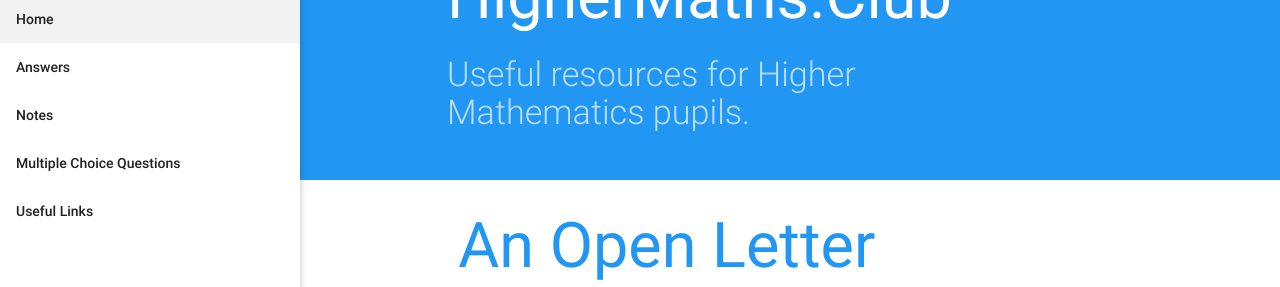
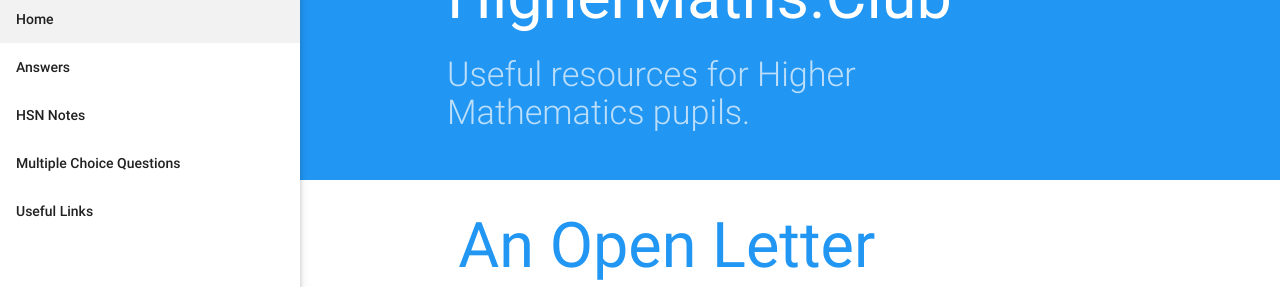
Before and after one commit to Harctona/MASecurity, a Jekyll site: the page built from index.html, in a window 1280 px wide. Shown: the part 149-436 px from the top of the page. Built offline with Jekyll 4.4.1, drawn with Linux system fonts in a browser that asks for light colours; nearby versions of some CDN libraries.

Commit message:
Update default.html

```diff
--- a/_layouts/default.html
+++ b/_layouts/default.html
@@ -51,13 +51,7 @@
         </li>
         <li class="no-padding">
           <ul class="collapsible collapsible-accordion">
-            <li class="bold"><a class="collapsible-header waves-effect waves-teal {% if page.subtitle == "notes" %}active{% endif %}">Notes</a>
-              <div class="collapsible-body">
-                <ul>
-                  <li class="bold"><a href="/notes/unit1">Unit 1</a></li>
-                  <!--li><a href="/answers/n5ans.html" class="disabled">National 5</a></li-->
-                </ul>
-              </div>
+            <li class="bold"><a href="http://www.hsn.uk.net/" class="waves-effect waves-teal {% if page.subtitle == "notes" %}active{% endif %}">HSN Notes</a>
             </li>
           </ul>
         </li>
```
Also changed, not shown: other parts of _layouts/default.html (+1 -1 lines).
